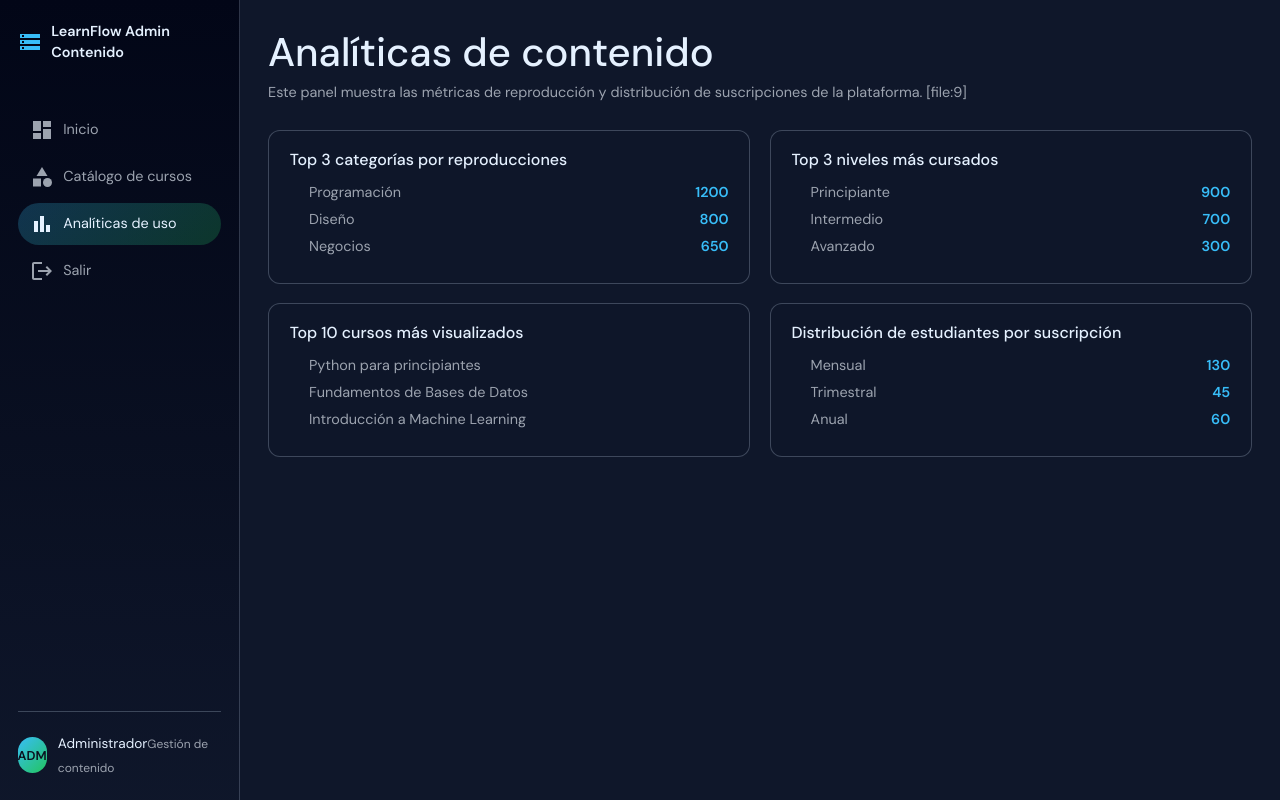
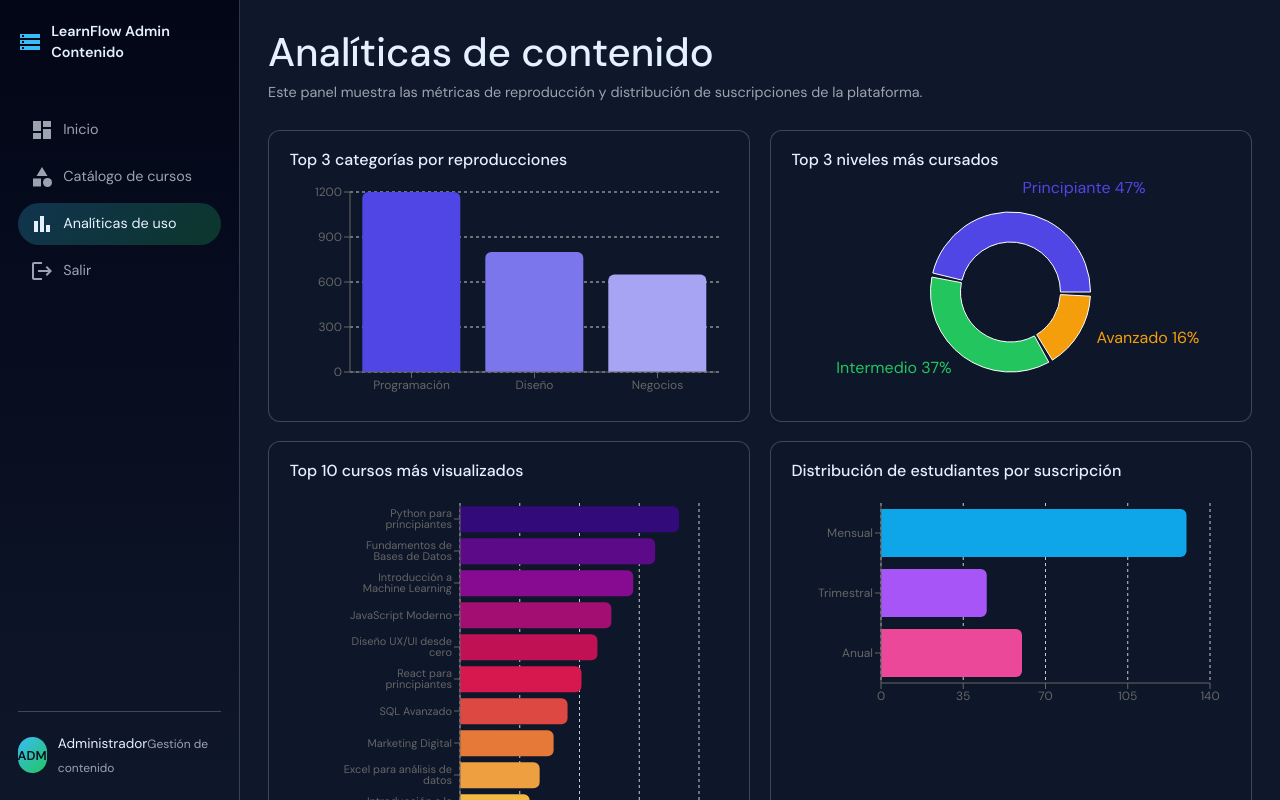
Before and after one commit to MReyes09/AYD2_P_VJ2026_PRACTICA1_G7, a React app in the folder src/frontend/: page /admin in a window 1280 px wide. Both pictures are taken after a click on the item "Analíticas de uso". Built offline with nearby package versions, Linux system fonts and the light colour scheme; the HTML template or start-up script is replaced by a standard one.

Commit message:
201403808: graficas en analitica dashboard admin

```diff
--- a/src/frontend/package.json
+++ b/src/frontend/package.json
@@ -18,7 +18,8 @@
     "bootstrap": "^5.3.8",
     "react": "^19.2.7",
     "react-dom": "^19.2.7",
-    "react-router-dom": "^7.18.0"
+    "react-router-dom": "^7.18.0",
+    "recharts": "^3.9.0"
   },
   "devDependencies": {
     "@eslint/js": "^10.0.1",
--- a/src/frontend/src/components/dashboard-admin/views/AdminAnalyticsView.jsx
+++ b/src/frontend/src/components/dashboard-admin/views/AdminAnalyticsView.jsx
@@ -1,5 +1,18 @@
 // src/components/dashboard-admin/views/AdminAnalyticsView.jsx
 import React from "react";
+import {
+  BarChart,
+  Bar,
+  XAxis,
+  YAxis,
+  CartesianGrid,
+  Tooltip,
+  ResponsiveContainer,
+  PieChart,
+  Pie,
+  Cell,
+  Legend,
+} from "recharts";
 import "../../../styles/DashboardAdmin/views/admin-analytics.css";
 
 const topCategoriasMock = [
@@ -14,11 +27,11 @@ const topNivelesMock = [
   { nombre: "Avanzado", cursados: 300 },
 ];
 
-const topCursosMock = [
-  "Python para principiantes",
-  "Fundamentos de Bases de Datos",
-  "Introducción a Machine Learning",
-];
+// const topCursosMock = [
+//   "Python para principiantes",
+//   "Fundamentos de Bases de Datos",
+//   "Introducción a Machine Learning",
+// ];
 
 const suscripcionesMock = [
   { tipo: "Mensual", estudiantes: 130 },
@@ -26,65 +39,136 @@ const suscripcionesMock = [
   { tipo: "Anual", estudiantes: 60 },
 ];
 
+const topCursosMock = [
+  { titulo: "Python para principiantes", reproducciones: 1100 },
+  { titulo: "Fundamentos de Bases de Datos", reproducciones: 980 },
+  { titulo: "Introducción a Machine Learning", reproducciones: 870 },
+  { titulo: "JavaScript Moderno", reproducciones: 760 },
+  { titulo: "Diseño UX/UI desde cero", reproducciones: 690 },
+  { titulo: "React para principiantes", reproducciones: 610 },
+  { titulo: "SQL Avanzado", reproducciones: 540 },
+  { titulo: "Marketing Digital", reproducciones: 470 },
+  { titulo: "Excel para análisis de datos", reproducciones: 400 },
+  { titulo: "Introducción a la Ciberseguridad", reproducciones: 350 },
+];
+
+// Paleta de colores para las gráficas (puedes ajustarla a tus --ea-* tokens)
+const COLORES_NIVELES = ["#4F46E5", "#22C55E", "#F59E0B"];
+const COLORES_SUSCRIPCIONES = ["#0EA5E9", "#A855F7", "#EC4899"];
+
 const AdminAnalyticsView = () => {
+
+  // De más oscuro a más claro, mismo tono base (índigo, como tu #4F46E5)
+  const COLORES_CATEGORIAS = ["#4F46E5", "#7C76ED", "#A8A4F4"];
+  const COLORES_CURSOS = ["#330A7A", "#5C0A87", "#860B91", "#A30E72", "#C01155", "#D6184F", "#DE4843", "#E67838", "#EE9F3F", "#F4B942"];
+
   return (
     <section className="admin-analytics">
       <header className="admin-analytics-header">
         <h1>Analíticas de contenido</h1>
         <p>
           Este panel muestra las métricas de reproducción y distribución de
-          suscripciones de la plataforma. [file:9]
+          suscripciones de la plataforma.
         </p>
       </header>
 
       <div className="admin-analytics-grid">
-        {/* Top 3 categorías */}
+        {/* Top 3 categorías -> Gráfica de barras */}
         <div className="analytics-card">
           <h2>Top 3 categorías por reproducciones</h2>
-          <ul>
-            {topCategoriasMock.map((c) => (
-              <li key={c.nombre}>
-                <span>{c.nombre}</span>
-                <span className="analytics-value">{c.reproducciones}</span>
-              </li>
-            ))}
-          </ul>
+          <ResponsiveContainer width="100%" height={220}>
+            <BarChart data={topCategoriasMock} margin={{ top: 10, right: 10, left: 0, bottom: 0 }}>
+              <CartesianGrid strokeDasharray="3 3" vertical={false} />
+              <XAxis dataKey="nombre" tick={{ fontSize: 12 }} />
+              <YAxis tick={{ fontSize: 12 }} />
+              <Tooltip cursor={false}
+               />
+              <Bar dataKey="reproducciones" radius={[6, 6, 0, 0]}>
+                {topCategoriasMock.map((entry, index) => (
+                  <Cell
+                    key={entry.nombre}
+                    fill={COLORES_CATEGORIAS[index % COLORES_CATEGORIAS.length]}
+                  />
+                ))}
+              </Bar>
+            </BarChart>
+          </ResponsiveContainer>
         </div>
 
-        {/* Top 3 niveles */}
+        {/* Top 3 niveles -> Gráfica de dona */}
         <div className="analytics-card">
           <h2>Top 3 niveles más cursados</h2>
-          <ul>
-            {topNivelesMock.map((n) => (
-              <li key={n.nombre}>
-                <span>{n.nombre}</span>
-                <span className="analytics-value">{n.cursados}</span>
-              </li>
-            ))}
-          </ul>
+          <ResponsiveContainer width="100%" height={220}>
+            <PieChart>
+              <Pie
+                data={topNivelesMock}
+                dataKey="cursados"
+                nameKey="nombre"
+                innerRadius={50}
+                outerRadius={80}
+                paddingAngle={3}
+                label={({ nombre, percent }) => `${nombre} ${(percent * 100).toFixed(0)}%`}
+                labelLine={false}
+              >
+                {topNivelesMock.map((entry, index) => (
+                  <Cell key={entry.nombre} fill={COLORES_NIVELES[index % COLORES_NIVELES.length]} />
+                ))}
+              </Pie>
+              <Tooltip
+              cursor={false}
+
+              />
+            </PieChart>
+          </ResponsiveContainer>
         </div>
 
-        {/* Top 10 cursos (mostramos algunos) */}
-        <div className="analytics-card">
+        {/* Top 10 cursos -> Gráfica de barras horizontales */}
+        <div className="analytics-card analytics-card--wide">
           <h2>Top 10 cursos más visualizados</h2>
-          <ol className="analytics-list">
-            {topCursosMock.map((titulo, idx) => (
-              <li key={idx}>{titulo}</li>
-            ))}
-          </ol>
+          <ResponsiveContainer width="100%" height={360}>
+            <BarChart
+              data={topCursosMock}
+              layout="vertical"
+              margin={{ top: 10, right: 30, left: 10, bottom: 0 }}
+            >
+              <CartesianGrid strokeDasharray="3 3" horizontal={false} />
+              <XAxis type="number" tick={{ fontSize: 12 }} />
+              <YAxis
+                type="category"
+                dataKey="titulo"
+                tick={{ fontSize: 11 }}
+                width={160}
+              />
+              <Tooltip cursor={false} />
+              <Bar dataKey="reproducciones" radius={[0, 6, 6, 0]}>
+                {topCursosMock.map((entry, index) => (
+                  <Cell key={entry.titulo} fill={COLORES_CURSOS[index % COLORES_CURSOS.length]} />
+                ))}
+              </Bar>
+            </BarChart>
+          </ResponsiveContainer>
         </div>
 
-        {/* Distribución de estudiantes por tipo de suscripción */}
+        {/* Distribución de estudiantes por suscripción -> Gráfica de barras horizontales */}
         <div className="analytics-card">
           <h2>Distribución de estudiantes por suscripción</h2>
-          <ul>
-            {suscripcionesMock.map((s) => (
-              <li key={s.tipo}>
-                <span>{s.tipo}</span>
-                <span className="analytics-value">{s.estudiantes}</span>
-              </li>
-            ))}
-          </ul>
+          <ResponsiveContainer width="100%" height={220}>
+            <BarChart
+              data={suscripcionesMock}
+              layout="vertical"
+              margin={{ top: 10, right: 20, left: 10, bottom: 0 }}
+            >
+              <CartesianGrid strokeDasharray="3 3" horizontal={false} />
+              <XAxis type="number" tick={{ fontSize: 12 }} />
+              <YAxis type="category" dataKey="tipo" tick={{ fontSize: 12 }} width={80} />
+              <Tooltip cursor={false} />
+              <Bar dataKey="estudiantes" radius={[0, 6, 6, 0]}>
+                {suscripcionesMock.map((entry, index) => (
+                  <Cell key={entry.tipo} fill={COLORES_SUSCRIPCIONES[index % COLORES_SUSCRIPCIONES.length]} />
+                ))}
+              </Bar>
+            </BarChart>
+          </ResponsiveContainer>
         </div>
       </div>
     </section>
```
Also changed, not shown: 1 other file (tests, documents, lock files or other folders).
